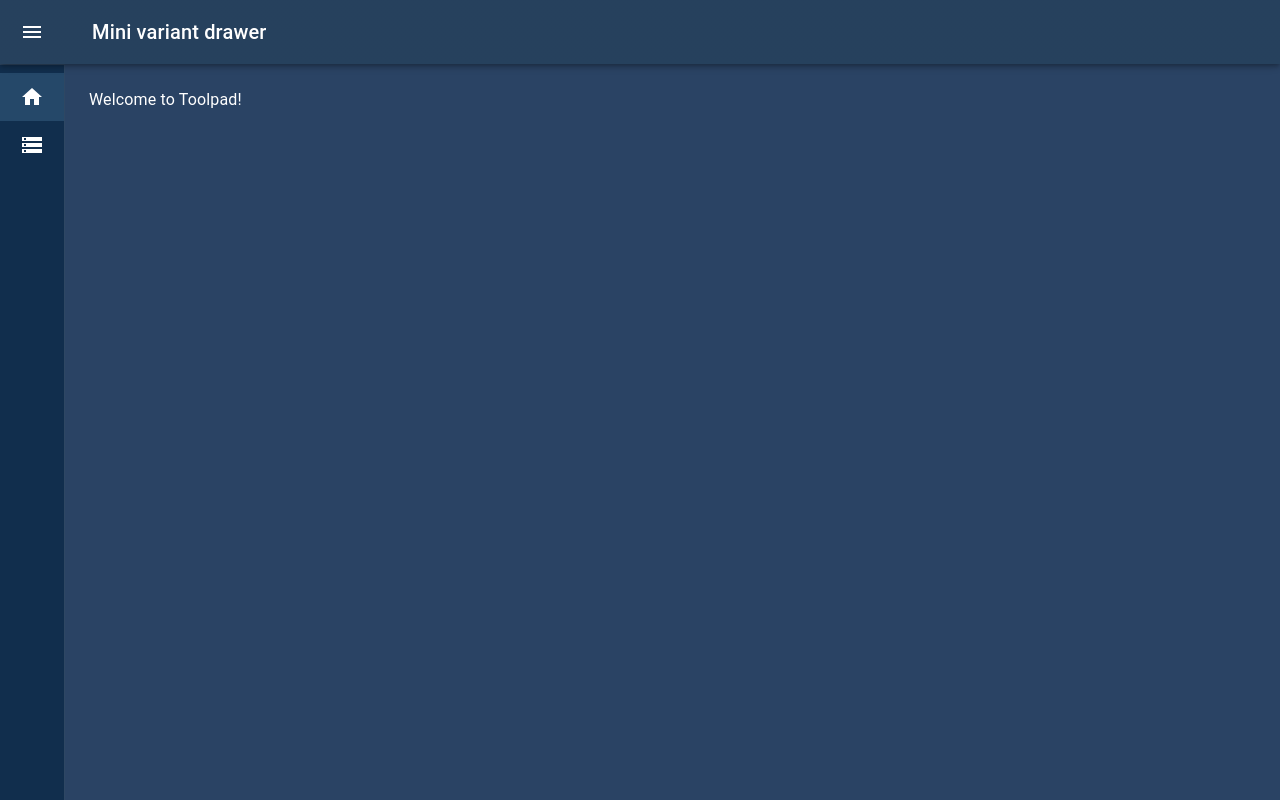
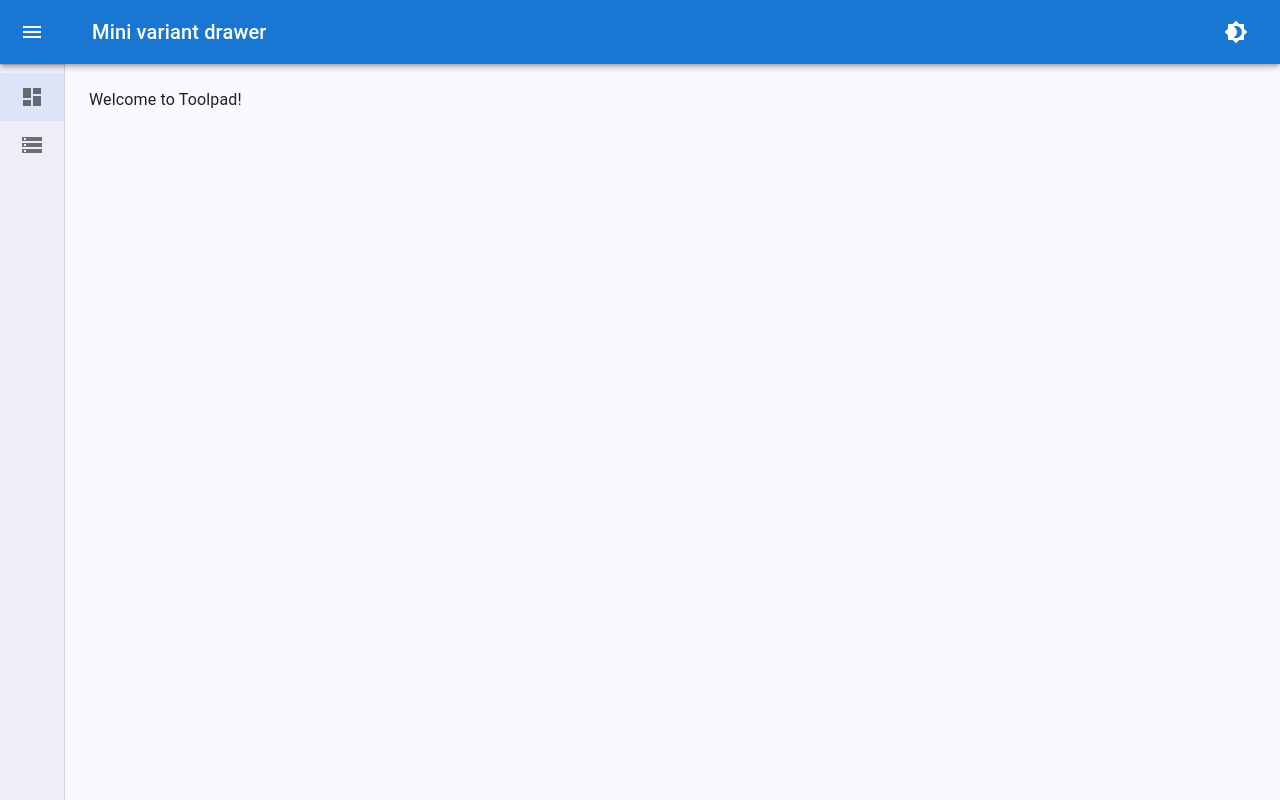
Before and after one commit to leewinter/electron-react-starter, a React (Vite) app in the folder src/renderer/: page / in a window 1280 px wide. Built offline with nearby package versions, Linux system fonts and the light colour scheme.

Commit message:
Introduce theme toggle

```diff
--- a/src/renderer/src/App.tsx
+++ b/src/renderer/src/App.tsx
@@ -1,63 +1,11 @@
-import { ThemeProvider, createTheme } from '@mui/material/styles';
-
-// import DashboardIcon from '@mui/icons-material/Dashboard'
-import { Outlet } from 'react-router';
-// import StorageIcon from '@mui/icons-material/Storage'
-
-const customTheme = createTheme({
-  cssVariables: {
-    colorSchemeSelector: 'data-toolpad-color-scheme',
-  },
-  colorSchemes: {
-    dark: {
-      palette: {
-        background: {
-          default: '#2A4364',
-          paper: '#112E4D',
-        },
-      },
-    },
-    light: {
-      palette: {
-        background: {
-          default: '#F9F9FE',
-          paper: '#EEEEF9',
-        },
-      },
-    },
-  },
-  breakpoints: {
-    values: {
-      xs: 0,
-      sm: 600,
-      md: 600,
-      lg: 1200,
-      xl: 1536,
-    },
-  },
-});
-
-// const NAVIGATION: Navigation = [
-//   {
-//     kind: 'header',
-//     title: 'Main items'
-//   },
-//   {
-//     title: 'Dashboard',
-//     icon: <DashboardIcon />
-//   },
-//   {
-//     segment: 'sql',
-//     title: 'SQL',
-//     icon: <StorageIcon />
-//   }
-// ]
+import { Outlet } from 'react-router-dom';
+import { ThemeProviderWrapper } from './contexts/theme-context';
 
 function App(): JSX.Element {
   return (
-    <ThemeProvider theme={customTheme} defaultMode="dark">
+    <ThemeProviderWrapper>
       <Outlet />
-    </ThemeProvider>
+    </ThemeProviderWrapper>
   );
 }
 
--- a/src/renderer/src/assets/base.css
+++ /dev/null
@@ -1,67 +0,0 @@
-:root {
-  --ev-c-white: #ffffff;
-  --ev-c-white-soft: #f8f8f8;
-  --ev-c-white-mute: #f2f2f2;
-
-  --ev-c-black: #1b1b1f;
-  --ev-c-black-soft: #222222;
-  --ev-c-black-mute: #282828;
-
-  --ev-c-gray-1: #515c67;
-  --ev-c-gray-2: #414853;
-  --ev-c-gray-3: #32363f;
-
-  --ev-c-text-1: rgba(255, 255, 245, 0.86);
-  --ev-c-text-2: rgba(235, 235, 245, 0.6);
-  --ev-c-text-3: rgba(235, 235, 245, 0.38);
-
-  --ev-button-alt-border: transparent;
-  --ev-button-alt-text: var(--ev-c-text-1);
-  --ev-button-alt-bg: var(--ev-c-gray-3);
-  --ev-button-alt-hover-border: transparent;
-  --ev-button-alt-hover-text: var(--ev-c-text-1);
-  --ev-button-alt-hover-bg: var(--ev-c-gray-2);
-}
-
-:root {
-  --color-background: var(--ev-c-black);
-  --color-background-soft: var(--ev-c-black-soft);
-  --color-background-mute: var(--ev-c-black-mute);
-
-  --color-text: var(--ev-c-text-1);
-}
-
-*,
-*::before,
-*::after {
-  box-sizing: border-box;
-  margin: 0;
-  font-weight: normal;
-}
-
-ul {
-  list-style: none;
-}
-
-body {
-  min-height: 100vh;
-  color: var(--color-text);
-  background: var(--color-background);
-  line-height: 1.6;
-  font-family:
-    Inter,
-    -apple-system,
-    BlinkMacSystemFont,
-    'Segoe UI',
-    Roboto,
-    Oxygen,
-    Ubuntu,
-    Cantarell,
-    'Fira Sans',
-    'Droid Sans',
-    'Helvetica Neue',
-    sans-serif;
-  text-rendering: optimizeLegibility;
-  -webkit-font-smoothing: antialiased;
-  -moz-osx-font-smoothing: grayscale;
-}
--- a/src/renderer/src/assets/main.css
+++ /dev/null
@@ -1,171 +0,0 @@
-@import './base.css';
-
-body {
-  display: flex;
-  align-items: center;
-  justify-content: center;
-  overflow: hidden;
-  background-image: url('./wavy-lines.svg');
-  background-size: cover;
-  user-select: none;
-}
-
-code {
-  font-weight: 600;
-  padding: 3px 5px;
-  border-radius: 2px;
-  background-color: var(--color-background-mute);
-  font-family:
-    ui-monospace,
-    SFMono-Regular,
-    SF Mono,
-    Menlo,
-    Consolas,
-    Liberation Mono,
-    monospace;
-  font-size: 85%;
-}
-
-#root {
-  display: flex;
-  align-items: center;
-  justify-content: center;
-  flex-direction: column;
-  margin-bottom: 80px;
-}
-
-.logo {
-  margin-bottom: 20px;
-  -webkit-user-drag: none;
-  height: 128px;
-  width: 128px;
-  will-change: filter;
-  transition: filter 300ms;
-}
-
-.logo:hover {
-  filter: drop-shadow(0 0 1.2em #6988e6aa);
-}
-
-.creator {
-  font-size: 14px;
-  line-height: 16px;
-  color: var(--ev-c-text-2);
-  font-weight: 600;
-  margin-bottom: 10px;
-}
-
-.text {
-  font-size: 28px;
-  color: var(--ev-c-text-1);
-  font-weight: 700;
-  line-height: 32px;
-  text-align: center;
-  margin: 0 10px;
-  padding: 16px 0;
-}
-
-.tip {
-  font-size: 16px;
-  line-height: 24px;
-  color: var(--ev-c-text-2);
-  font-weight: 600;
-}
-
-.react {
-  background: -webkit-linear-gradient(315deg, #087ea4 55%, #7c93ee);
-  background-clip: text;
-  -webkit-background-clip: text;
-  -webkit-text-fill-color: transparent;
-  font-weight: 700;
-}
-
-.ts {
-  background: -webkit-linear-gradient(315deg, #3178c6 45%, #f0dc4e);
-  background-clip: text;
-  -webkit-background-clip: text;
-  -webkit-text-fill-color: transparent;
-  font-weight: 700;
-}
-
-.actions {
-  display: flex;
-  padding-top: 32px;
-  margin: -6px;
-  flex-wrap: wrap;
-  justify-content: flex-start;
-}
-
-.action {
-  flex-shrink: 0;
-  padding: 6px;
-}
-
-.action a {
-  cursor: pointer;
-  text-decoration: none;
-  display: inline-block;
-  border: 1px solid transparent;
-  text-align: center;
-  font-weight: 600;
-  white-space: nowrap;
-  border-radius: 20px;
-  padding: 0 20px;
-  line-height: 38px;
-  font-size: 14px;
-  border-color: var(--ev-button-alt-border);
-  color: var(--ev-button-alt-text);
-  background-color: var(--ev-button-alt-bg);
-}
-
-.action a:hover {
-  border-color: var(--ev-button-alt-hover-border);
-  color: var(--ev-button-alt-hover-text);
-  background-color: var(--ev-button-alt-hover-bg);
-}
-
-.versions {
-  position: absolute;
-  bottom: 30px;
-  margin: 0 auto;
-  padding: 15px 0;
-  font-family: 'Menlo', 'Lucida Console', monospace;
-  display: inline-flex;
-  overflow: hidden;
-  align-items: center;
-  border-radius: 22px;
-  background-color: #202127;
-  backdrop-filter: blur(24px);
-}
-
-.versions li {
-  display: block;
-  float: left;
-  border-right: 1px solid var(--ev-c-gray-1);
-  padding: 0 20px;
-  font-size: 14px;
-  line-height: 14px;
-  opacity: 0.8;
-  &:last-child {
-    border: none;
-  }
-}
-
-@media (max-width: 720px) {
-  .text {
-    font-size: 20px;
-  }
-}
-
-@media (max-width: 620px) {
-  .versions {
-    display: none;
-  }
-}
-
-@media (max-width: 350px) {
-  .tip,
-  .actions {
-    display: none;
-  }
-}
--- a/src/renderer/src/components/sql-code-editor.tsx
+++ b/src/renderer/src/components/sql-code-editor.tsx
@@ -22,7 +22,7 @@ const SqlEditor: React.FC<{
   onChange: (updatedValue: string) => void;
 }> = ({ code, onChange }) => {
   const [currentCode, setCurrentCode] = useState<string | undefined>(code);
-  const [codeDirty, setCodeDirty] = useState(false);
+  const [codeDirty, setCodeDirty] = useState(true);
   // const [errors, setErrors] = useState('')
 
   const { sendMessage, onMessage, removeListener } = useEventChannel({
--- a/src/renderer/src/components/sql-result-grid.tsx
+++ b/src/renderer/src/components/sql-result-grid.tsx
@@ -58,12 +58,12 @@ const sqlTypeMappings: Record<
   UniqueIdentifier: String,
 };
 
-const mapColumnType = (col: any) => {
+const mapColumnType = (col: any): any => {
   return {
     ...col,
     camelName: camelCase(col.name),
     jsType: sqlTypeMappings[col.type],
-    validate(value: string) {
+    validate(value: string): { valid: boolean; message?: string } {
       return this.nullable
         ? { valid: true }
         : value === undefined || value === null || value === ''
--- /dev/null
+++ b/src/renderer/src/components/theme/ToggleThemeButton.tsx
@@ -0,0 +1,19 @@
+import { IconButton } from '@mui/material';
+import { Brightness4 as MoonIcon, Brightness7 as SunIcon } from '@mui/icons-material';
+import { useToggleTheme } from '../../contexts/theme-context';
+
+const ThemeToggleButton: React.FC = () => {
+  const { theme, toggleTheme } = useToggleTheme();
+
+  return (
+    <IconButton
+      onClick={toggleTheme}
+      color="inherit"
+      title={theme === 'light' ? 'Dark Mode' : 'Light Mode'}
+    >
+      {theme === 'light' ? <MoonIcon /> : <SunIcon />}
+    </IconButton>
+  );
+};
+
+export default ThemeToggleButton;
--- /dev/null
+++ b/src/renderer/src/contexts/theme-context.tsx
@@ -0,0 +1,63 @@
+import { createTheme, ThemeProvider } from '@mui/material/styles';
+import { createContext, useContext, useState, useEffect, ReactNode } from 'react';
+import { CssBaseline, useMediaQuery } from '@mui/material';
+
+// Define Light & Dark Themes
+const lightTheme = createTheme({
+  palette: {
+    mode: 'light',
+    background: {
+      default: '#F9F9FE',
+      paper: '#EEEEF9',
+    },
+  },
+});
+
+const darkTheme = createTheme({
+  palette: {
+    mode: 'dark',
+    background: {
+      default: '#2A4364',
+      paper: '#112E4D',
+    },
+  },
+});
+
+// Theme Context
+const ThemeContext = createContext({
+  theme: 'light',
+  toggleTheme: () => { },
+});
+
+export function ThemeProviderWrapper({ children }: { children: ReactNode }): JSX.Element {
+  // Check system preference on initial load
+  const prefersDarkMode = useMediaQuery('(prefers-color-scheme: dark)');
+  const storedTheme = localStorage.getItem('theme') as 'light' | 'dark' | null;
+
+  // Set theme based on localStorage or system preference
+  const [theme, setTheme] = useState<'light' | 'dark'>(
+    storedTheme || (prefersDarkMode ? 'dark' : 'light')
+  );
+
+  // Persist theme to localStorage when changed
+  useEffect(() => {
+    localStorage.setItem('theme', theme);
+  }, [theme]);
+
+  // Toggle Theme
+  const toggleTheme = () => {
+    setTheme(prev => (prev === 'light' ? 'dark' : 'light'));
+  };
+
+  return (
+    <ThemeContext.Provider value={{ theme, toggleTheme }}>
+      <ThemeProvider theme={theme === 'light' ? lightTheme : darkTheme}>
+        <CssBaseline /> {/* Ensures consistent background & text color */}
+        {children}
+      </ThemeProvider>
+    </ThemeContext.Provider>
+  );
+}
+
+// Custom Hook for Theme Access
+export const useToggleTheme = () => useContext(ThemeContext);
--- a/src/renderer/src/layouts/DrawerLayout.tsx
+++ b/src/renderer/src/layouts/DrawerLayout.tsx
@@ -16,10 +16,11 @@ import ListItem from '@mui/material/ListItem';
 import ListItemButton from '@mui/material/ListItemButton';
 import ListItemIcon from '@mui/material/ListItemIcon';
 import ListItemText from '@mui/material/ListItemText';
-import HomeIcon from '@mui/icons-material/Home';
+import DashboardIcon from '@mui/icons-material/Dashboard';
 import StorageIcon from '@mui/icons-material/Storage';
 import { Outlet } from 'react-router';
 import { Link, useLocation } from 'react-router-dom';
+import ThemeToggleButton from '../components/theme/ToggleThemeButton';
 
 const drawerWidth = 240;
 
@@ -138,11 +139,17 @@ export default function MiniDrawer(): JSX.Element {
           >
             <MenuIcon />
           </IconButton>
-          <Typography variant="h6" noWrap component="div">
+
+          {/* 👇 This will push everything else to the right */}
+          <Typography variant="h6" noWrap component="div" sx={{ flexGrow: 1 }}>
             Mini variant drawer
           </Typography>
+
+          {/* Theme Toggle Button will now be aligned to the far right */}
+          <ThemeToggleButton />
         </Toolbar>
       </AppBar>
+
       <Drawer variant="permanent" open={open}>
         <DrawerHeader>
           <IconButton onClick={handleDrawerClose}>
@@ -185,7 +192,7 @@ export default function MiniDrawer(): JSX.Element {
                     },
                 ]}
               >
-                <HomeIcon />
+                <DashboardIcon />
               </ListItemIcon>
               <ListItemText
                 primary={'Dashboard'}
```
Also changed, not shown: src/renderer/src/hooks/use-toggle-theme.tsx (added, +10 -0 lines), src/renderer/src/layouts/dashboard.tsx (deleted, +0 -22 lines).
